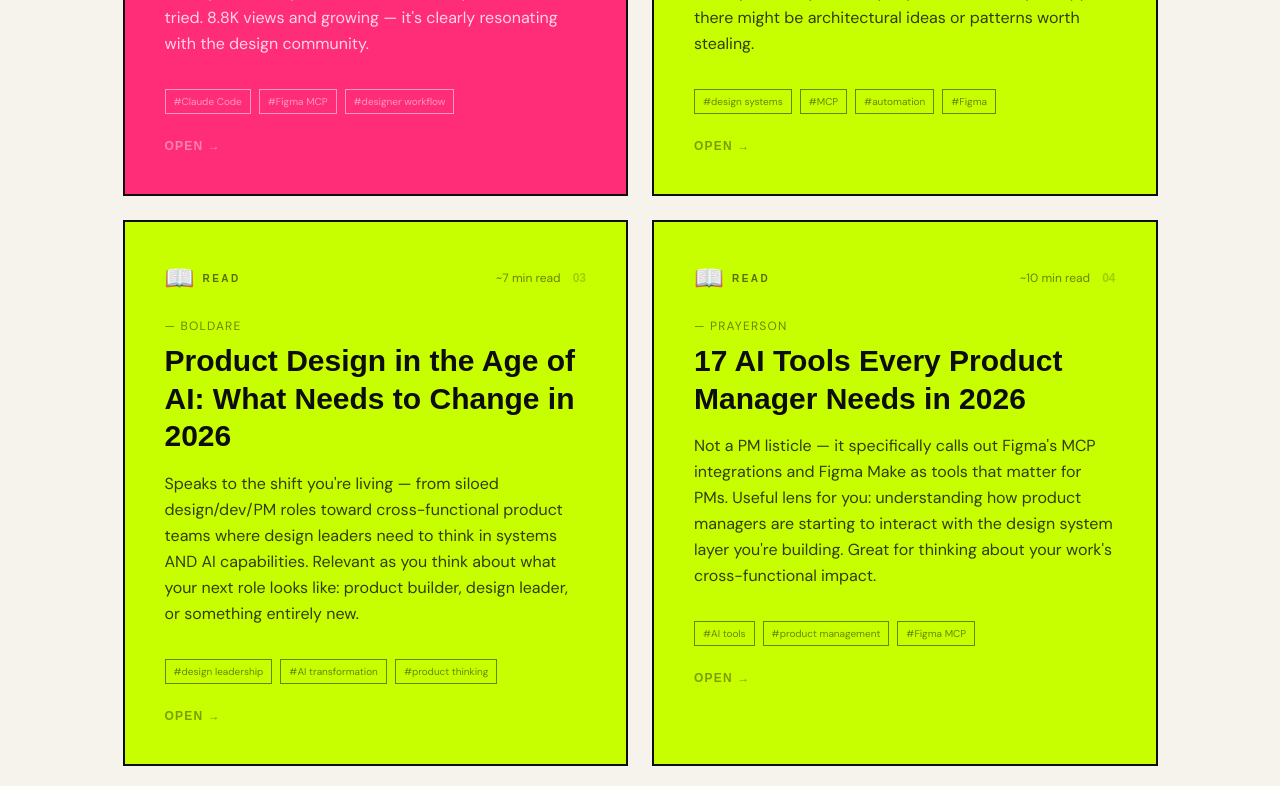
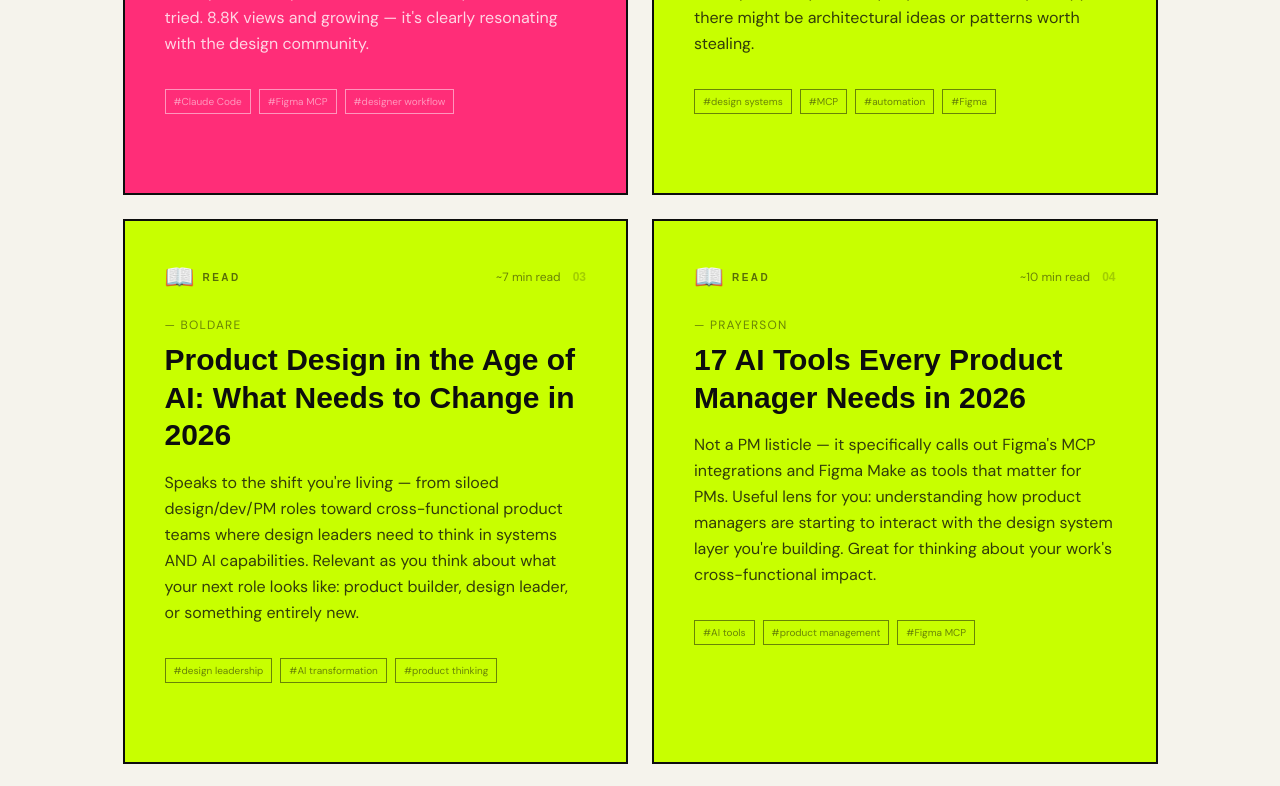
Before and after one commit to misuleecz/re-me, a Next.js app: page /2026-03-19 in a window 1280 px wide. Shown: the part 1180-1966 px from the top of the page. Built offline with nearby package versions, Linux system fonts and the light colour scheme; a web font is replaced by a local one.

Commit message:
Detail cards: whole card clickable, remove visible Open button

```diff
--- a/app/[date]/page.tsx
+++ b/app/[date]/page.tsx
@@ -164,7 +164,7 @@
                 )}
 
                 {s.link && (
-                  <p className="font-display font-bold text-xs uppercase tracking-widest mt-6 opacity-40 group-hover:opacity-100 transition-opacity" style={{ color: bubbleColor.text }}>
+                  <p className="font-display font-bold text-[10px] uppercase tracking-widest mt-6 opacity-0 group-hover:opacity-60 transition-opacity" style={{ color: bubbleColor.text }}>
                     Open →
                   </p>
                 )}
```
